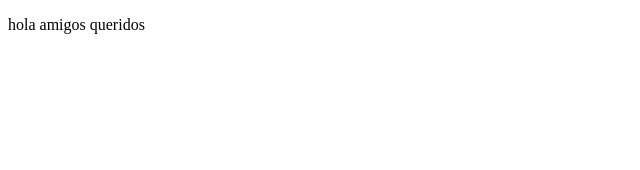
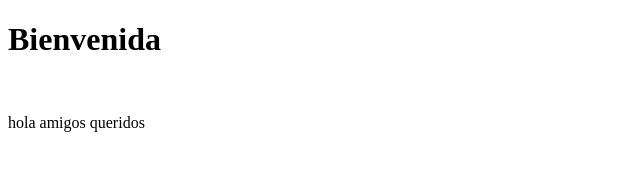
Before and after one commit to smithnoff/prueba, a plain HTML site: page index.html in a window 1280 px wide. Shown: the whole page, without its empty margins (0-640 px from the left). Drawn offline with Linux system fonts and the light colour scheme.

Commit message:
titulo añadido

```diff
--- a/index.html
+++ b/index.html
@@ -7,6 +7,8 @@
     <title>Hola</title>
 </head>
 <body>
+    <h1>Bienvenida</h1>
+    <br>
     <p>
         hola amigos queridos
     </p>
```
